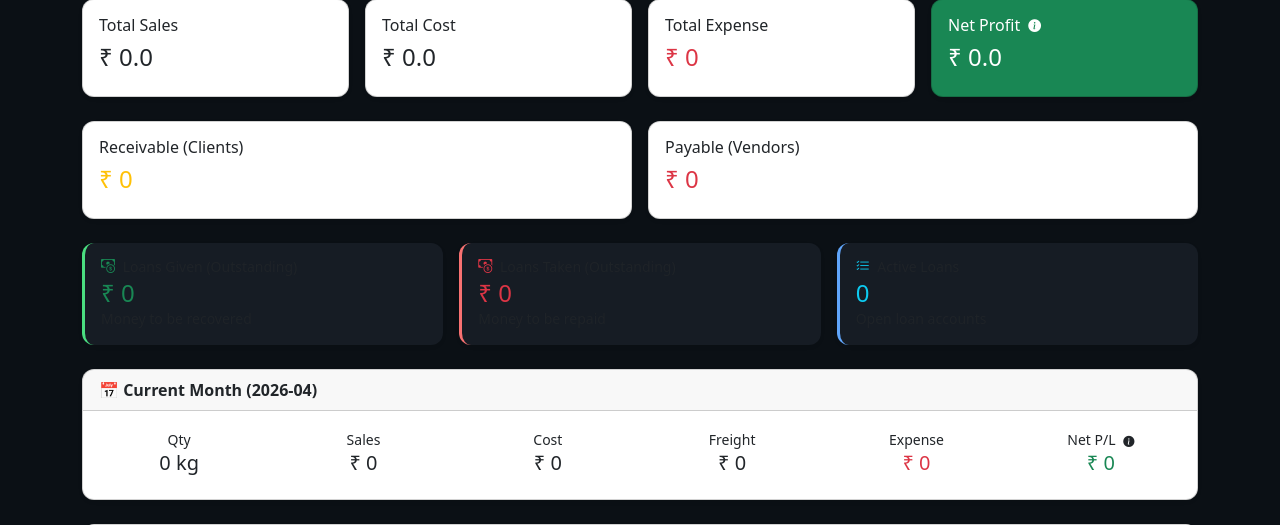
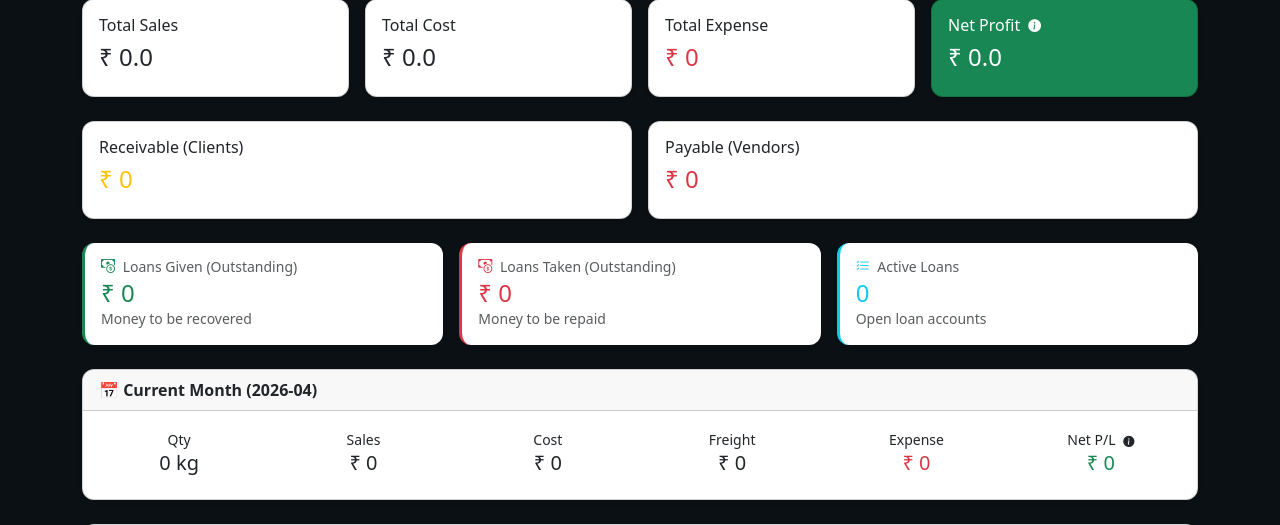
Before and after one commit to yash755/mayachem, a Flask app: page / in a window 1280 px wide. Shown: the part 148-673 px from the top of the page. Run offline with Flask 3, Linux system fonts and the light colour scheme; the visitor is signed in with stand-in values (Sample User, id 1); some libraries are stand-ins or nearby versions.

Commit message:
Update loan tiles to use light theme

```diff
--- a/templates/index.html
+++ b/templates/index.html
@@ -76,7 +76,7 @@
 
   <div class="col-md-4">
     <a href="{{ url_for('loans_list') }}?type=given&status=active" class="text-decoration-none">
-      <div class="card p-3 shadow-sm border-0" style="background:#161c24; border-left:3px solid #4ade80 !important;">
+      <div class="card p-3 shadow-sm border-0 bg-white" style="border-left:3px solid #198754 !important;">
         <h6 class="text-muted small mb-1"><i class="bi bi-cash-coin me-1 text-success"></i> Loans Given (Outstanding)</h6>
         <h4 class="text-success mb-0">₹ {{ loan_given_out }}</h4>
         <small class="text-muted">Money to be recovered</small>
@@ -86,7 +86,7 @@
 
   <div class="col-md-4">
     <a href="{{ url_for('loans_list') }}?type=taken&status=active" class="text-decoration-none">
-      <div class="card p-3 shadow-sm border-0" style="background:#161c24; border-left:3px solid #f87171 !important;">
+      <div class="card p-3 shadow-sm border-0 bg-white" style="border-left:3px solid #dc3545 !important;">
         <h6 class="text-muted small mb-1"><i class="bi bi-cash-coin me-1 text-danger"></i> Loans Taken (Outstanding)</h6>
         <h4 class="text-danger mb-0">₹ {{ loan_taken_out }}</h4>
         <small class="text-muted">Money to be repaid</small>
@@ -96,7 +96,7 @@
 
   <div class="col-md-4">
     <a href="{{ url_for('loans_list') }}?status=active" class="text-decoration-none">
-      <div class="card p-3 shadow-sm border-0" style="background:#161c24; border-left:3px solid #60a5fa !important;">
+      <div class="card p-3 shadow-sm border-0 bg-white" style="border-left:3px solid #0dcaf0 !important;">
         <h6 class="text-muted small mb-1"><i class="bi bi-list-check me-1 text-info"></i> Active Loans</h6>
         <h4 class="text-info mb-0">{{ loan_active_count }}</h4>
         <small class="text-muted">Open loan accounts</small>
```
